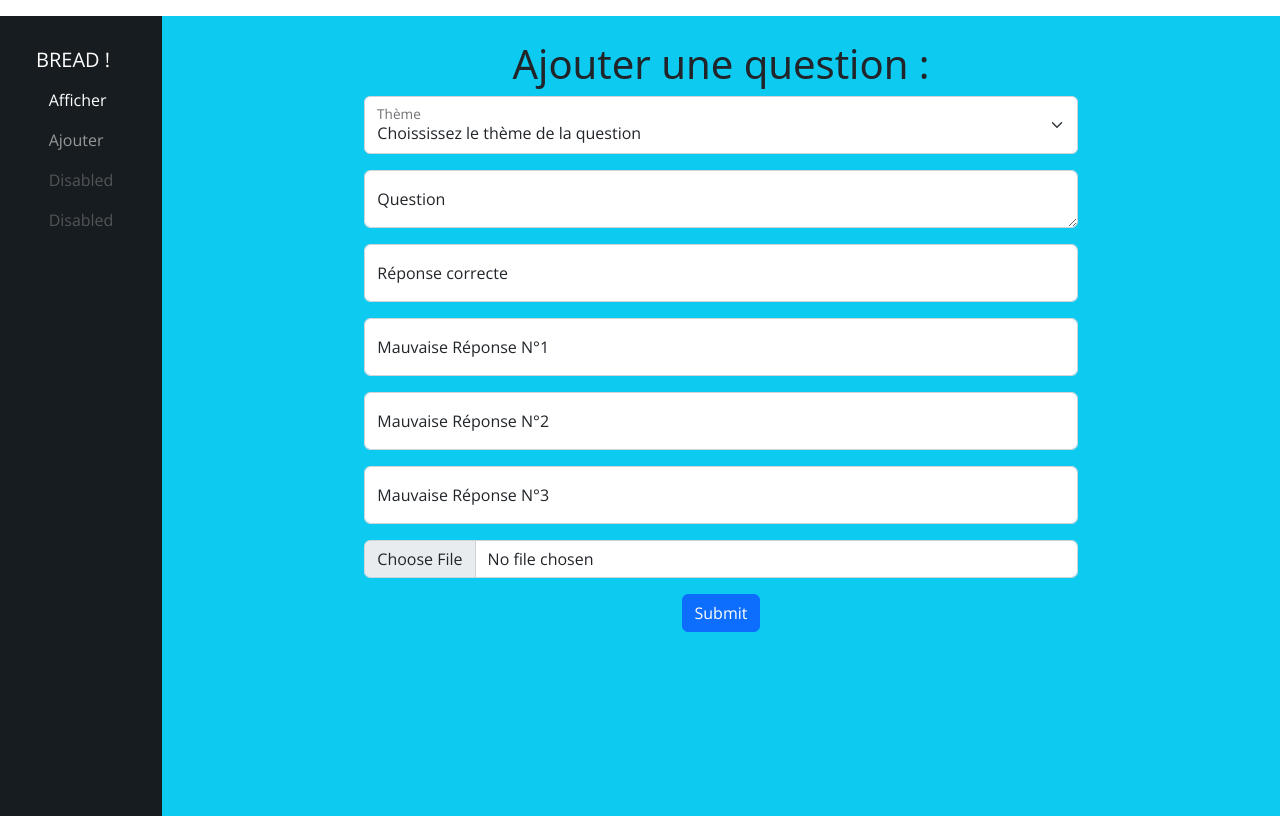
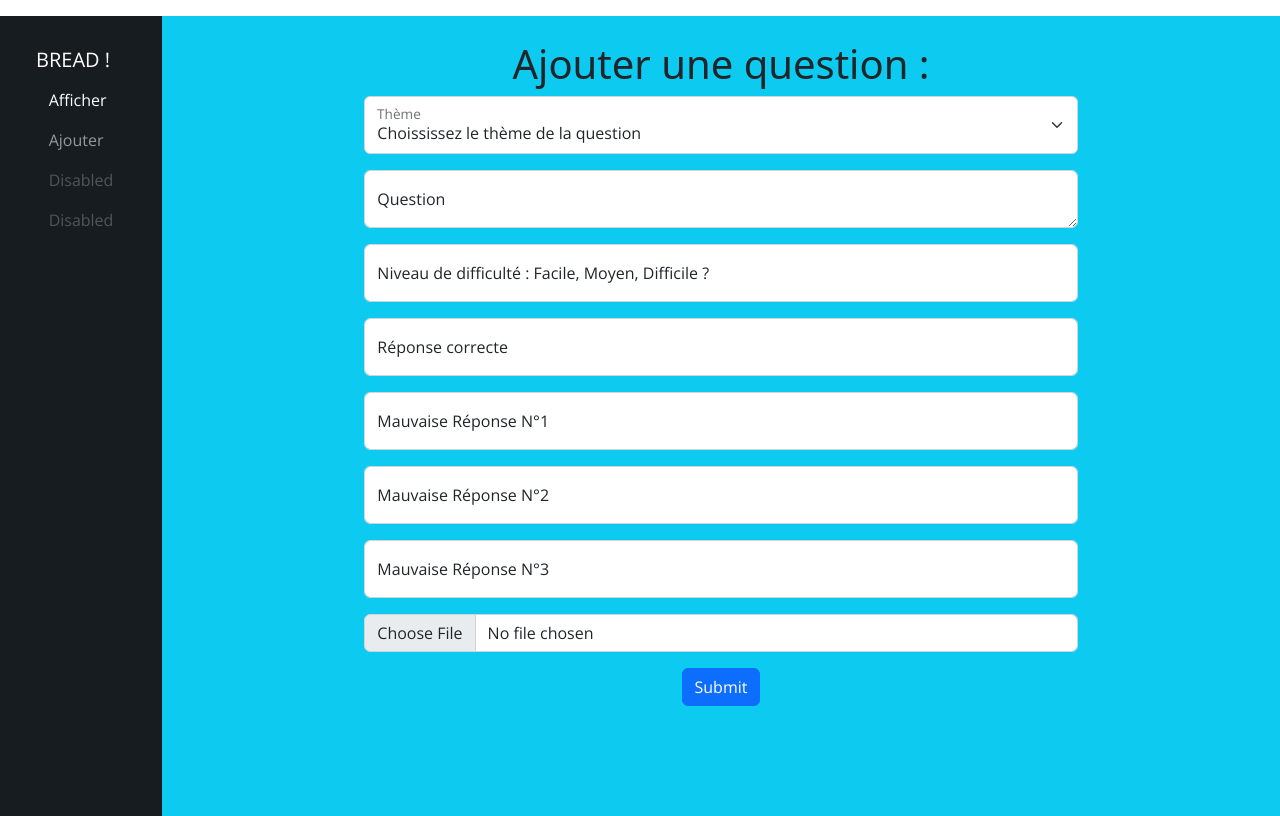
Before and after one commit to Maria-dsa/superquizz, a PHP site: template src/View/Admin/add.html.twig in a window 1280 px wide. Run offline with PHP 8.4, Linux system fonts and the light colour scheme; the template is opened without the code that fills it: most values are stand-ins (such as "Sample title", 1, 10 or a date in 2020); some libraries are stand-ins or nearby versions; some web fonts are replaced.

Commit message:
ajout des questions fonctionnel

```diff
--- a/database.sql
+++ b/database.sql
@@ -32,7 +32,7 @@ CREATE TABLE `question` (
   `id` INT PRIMARY KEY AUTO_INCREMENT NOT NULL,
   `content` TEXT NOT NULL,
   `theme` VARCHAR(255),
-  `difficulty_level` INT
+  `difficulty_level` VARCHAR(50)
 ) ENGINE=InnoDB DEFAULT CHARSET=latin1;
 
 
@@ -109,7 +109,7 @@ REFERENCES answer(id);
 -- Contenu de la table `question`
 --
 
-INSERT INTO `question` (`content`, `theme`, `difficulty-level`) VALUES
+INSERT INTO `question` (`content`, `theme`, `difficulty_level`) VALUES
 ('Quelle est la couleur dune tomate mure ?','test',1),
 ('Quelle est le meilleur langage de programmation ?','autre',2);
 
--- a/src/View/Admin/_form.html.twig
+++ b/src/View/Admin/_form.html.twig
@@ -4,37 +4,49 @@
 
 		<div class="form-floating mb-3 offset-lg-1 col-lg-10 offset-xl-2 col-xl-8">
 			<select class="form-select" aria-label="Default select example" name="theme" id="theme">
-				<option selected disabled>Choississez le thème de la question</option>
-				<option value="1">Thème 1</option>
-				<option value="2">Thème 2</option>
-				<option value="3">Thème 3</option>
+				<option selected value="">Choississez le thème de la question</option>
+				<option value="Culture Générale">Culture Générale</option>
+				<option value="Sciences">Sciences</option>
+				<option value="Sport">Sport</option>
 			</select>
 			<label for="theme">Thème</label>
-		</div>
-
-			<div class="form-floating mb-3 offset-lg-1 col-lg-10 offset-xl-2 col-xl-8">
-			<textarea class="form-control" placeholder="Leave a comment here" id="question" name="question" required></textarea>
-			<label for="question">Question</label>
+			<span>{{ errors.theme }}</span>
 		</div>
 
 		<div class="form-floating mb-3 offset-lg-1 col-lg-10 offset-xl-2 col-xl-8">
-			<input type="text" class="form-control" id="goodAnswer" name="goodAnswer" placeholder="Réponse correcte" required>
-			<label for="goodAnswer">Réponse correcte</label>
+			<textarea class="form-control" placeholder="Leave a comment here" id="question" name="question">{{ questionsInfos.question }}</textarea>
+			<label for="question">Question</label>
+			<span>{{ errors.question }}</span>
 		</div>
 
 		<div class="form-floating mb-3 offset-lg-1 col-lg-10 offset-xl-2 col-xl-8">
-			<input type="text" class="form-control" id="badAnswer1" name="badAnswer1" placeholder="Mauvaise Réponse N°1">
-			<label for="badAnswer1">Mauvaise Réponse N°1</label>
+			<input type="text" class="form-control" id="level" name="level" placeholder="Réponse correcte" value="{{ questionsInfos.level }}">
+			<label for="level">Niveau de difficulté : Facile, Moyen, Difficile ?</label>
+			<span>{{ errors.level }}</span>
 		</div>
 
 		<div class="form-floating mb-3 offset-lg-1 col-lg-10 offset-xl-2 col-xl-8">
-			<input type="text" class="form-control" id="badAnswer2" name="badAnswer2" placeholder="Mauvaise Réponse N°2">
-			<label for="badAnswer2">Mauvaise Réponse N°2</label>
+			<input type="text" class="form-control" id="goodAnswer" name="goodAnswer" placeholder="Réponse correcte" value="{{ questionsInfos.goodAnswer }}">
+			<label for="goodAnswer">Réponse correcte</label>
+			<span>{{ errors.goodAnswer }}</span>
 		</div>
 
 		<div class="form-floating mb-3 offset-lg-1 col-lg-10 offset-xl-2 col-xl-8">
-			<input type="text" class="form-control" id="badAnswer3" name="badAnswer3" placeholder="Mauvaise Réponse N°3">
+			<input type="text" class="form-control" id="badAnswer1" name="badAnswer1" placeholder="Mauvaise Réponse N°1" value="{{ questionsInfos.badAnswer1 }}">
+			<label for="badAnswer1">Mauvaise Réponse N°1</label>
+			<span>{{ errors.badAnswer1 }}</span>
+		</div>
+
+		<div class="form-floating mb-3 offset-lg-1 col-lg-10 offset-xl-2 col-xl-8">
+			<input type="text" class="form-control" id="badAnswer2" name="badAnswer2" placeholder="Mauvaise Réponse N°2" value="{{ questionsInfos.badAnswer2 }}">
+			<label for="badAnswer2">Mauvaise Réponse N°2</label>
+			<span>{{ errors.badAnswer2 }}</span>
+		</div>
+
+		<div class="form-floating mb-3 offset-lg-1 col-lg-10 offset-xl-2 col-xl-8">
+			<input type="text" class="form-control" id="badAnswer3" name="badAnswer3" placeholder="Mauvaise Réponse N°3" value="{{ questionsInfos.badAnswer3 }}">
 			<label for="badAnswer3">Mauvaise Réponse N°3</label>
+			<span>{{ errors.badAnswer3 }}</span>
 		</div>
 
 
--- a/src/View/Admin/add.html.twig
+++ b/src/View/Admin/add.html.twig
@@ -5,4 +5,6 @@
 
 {% block content %}
     {% include 'Admin/_form.html.twig' %}
+    {{ dump(questionsInfos) }}
+    {{ dump(errors) }}
 {% endblock %}
```
Also changed, not shown: src/Controller/QuestionController.php (+59 -5 lines), src/Model/AnswerManager.php (+26 -22 lines), src/Model/QuestionManager.php (+26 -12 lines).
